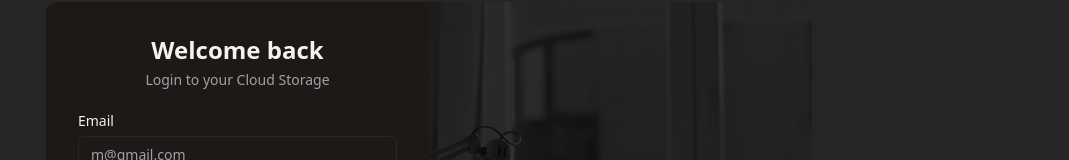
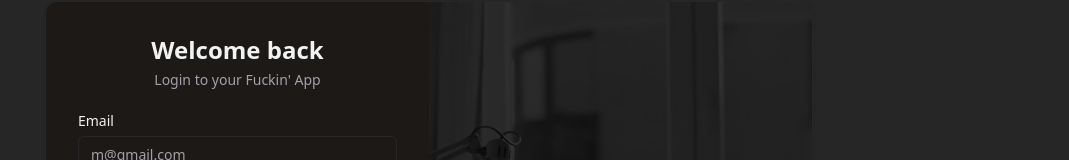
Before and after one commit to syjem/cloud_storage, a React (Vite) app in the folder client/: page / in a window 1280 px wide. Shown: the part 129-289 px from the top of the page, without its empty margins (211-1280 px from the left). Built offline with nearby package versions, Linux system fonts and the light colour scheme.

Commit message:
form login

```diff
--- a/client/src/components/login-form.tsx
+++ b/client/src/components/login-form.tsx
@@ -8,11 +8,14 @@ import { Link } from 'react-router-dom';
 import { toast } from 'sonner';
 import { Meta, Google, Apple } from '@/components/svgs';
 import { formSchema, formSubmit } from '@/utils/submit-form';
+import { useNavigate } from 'react-router-dom';
 
 export function LoginForm({
   className,
   ...props
 }: React.ComponentProps<'div'>) {
+  const navigate = useNavigate();
+
   const submitHandler = async (e: React.FormEvent<HTMLFormElement>) => {
     e.preventDefault();
 
@@ -33,11 +36,12 @@ export function LoginForm({
       const response = await formSubmit(data);
       console.log(response);
 
-      toast.success('Signed in', {
-        description: 'Welcome back!',
+      toast.success('Signed in as', {
+        description: response.user.email,
       });
 
       form.reset();
+      navigate('/dashboard');
     } catch (error) {
       toast.error('Login failed.', {
         description: 'Please check your credentials and try again.',
@@ -55,7 +59,7 @@ export function LoginForm({
               <div className="flex flex-col items-center gap-1 text-center">
                 <h1 className="text-2xl font-bold">Welcome back</h1>
                 <p className="text-balance text-muted-foreground text-sm">
-                  Login to your Cloud Storage
+                  Login to your Fuckin' App
                 </p>
               </div>
               <div className="grid gap-2">
@@ -65,7 +69,6 @@ export function LoginForm({
                   type="email"
                   name="email"
                   placeholder="m@gmail.com"
-                  required
                   autoComplete="off"
                 />
               </div>
@@ -83,7 +86,6 @@ export function LoginForm({
                   id="password"
                   type="password"
                   name="password"
-                  required
                   autoComplete="off"
                 />
               </div>
```
Also changed, not shown: client/src/pages/sign-in.tsx (+7 -8 lines).
